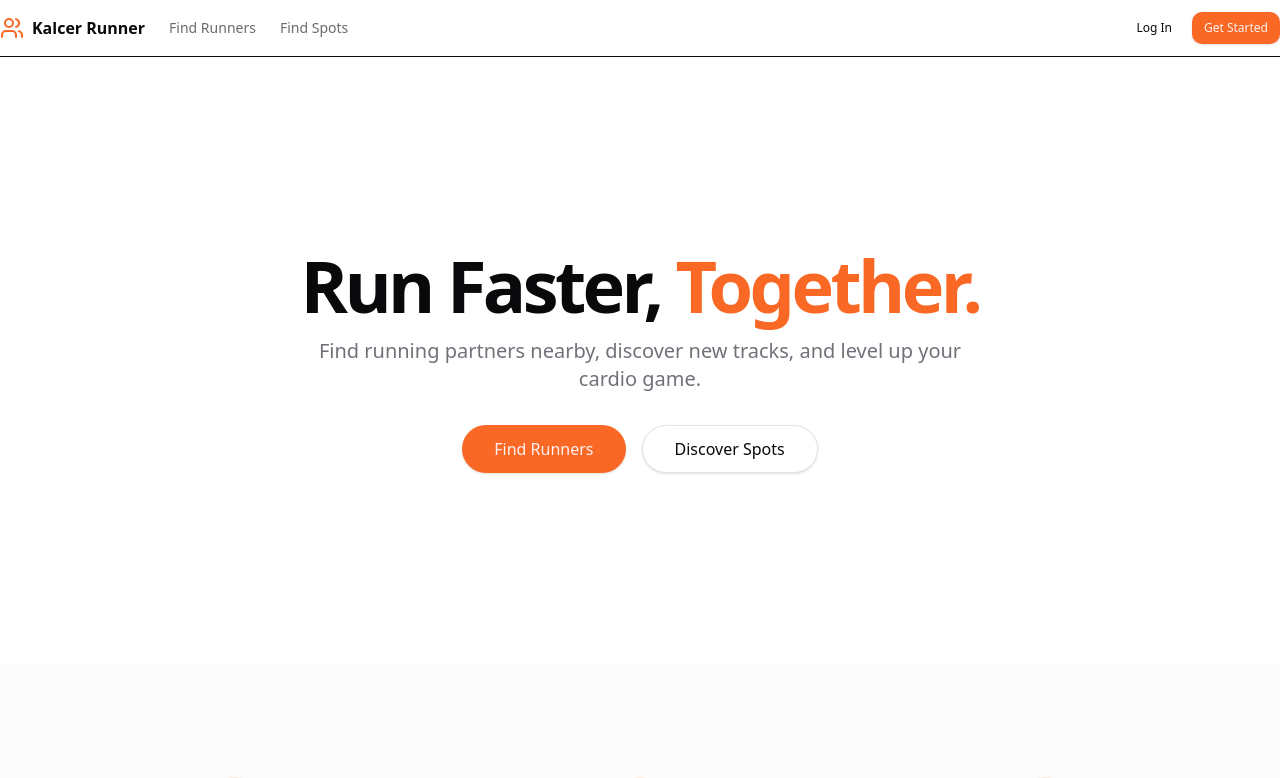
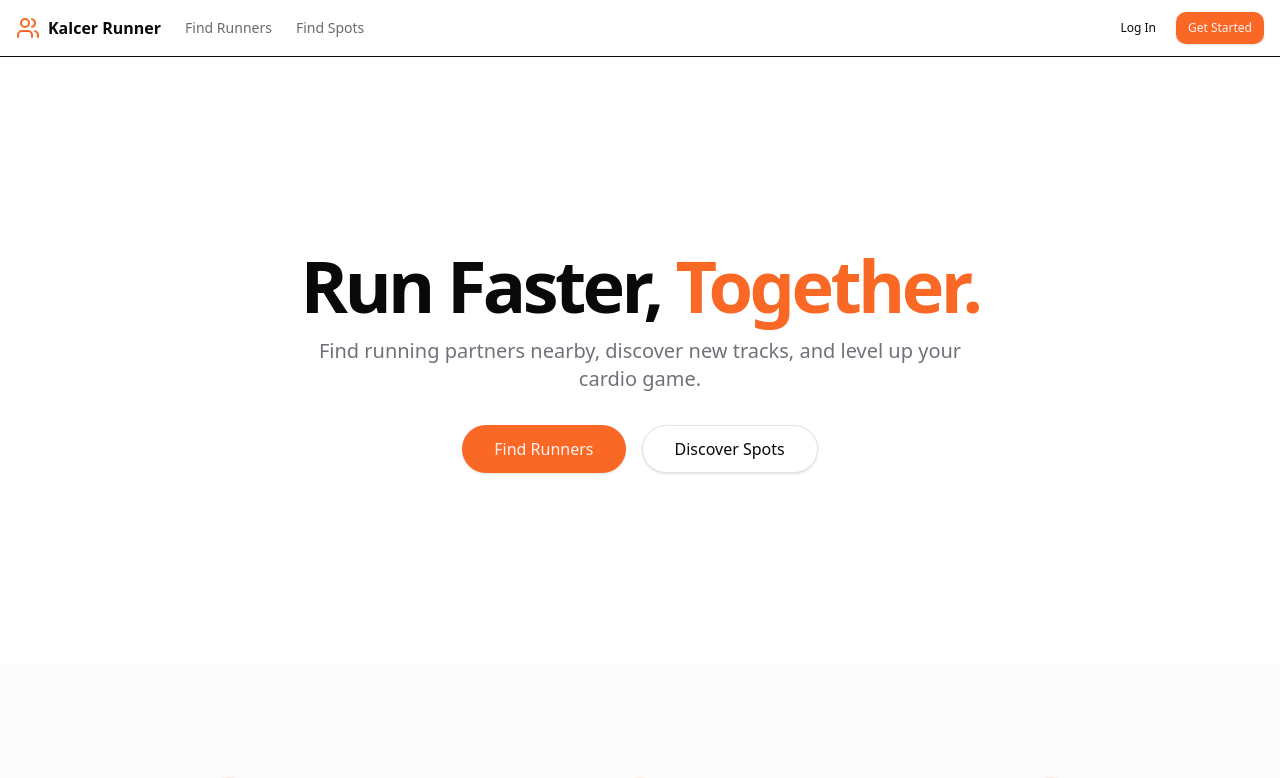
Before and after one commit to AnasHakimi/KalcerRunner, a Next.js app in the folder web/: page / in a window 1280 px wide. Shown: the top 778 px of the page. Built offline with nearby package versions, Linux system fonts and the light colour scheme.

Commit message:
Fix: Center content globally in containers

```diff
--- a/web/src/app/globals.css
+++ b/web/src/app/globals.css
@@ -84,3 +84,11 @@ body {
   font-family: var(--font-sans), system-ui, sans-serif;
   @apply antialiased selection:bg-primary/20 selection:text-primary;
 }
+
+/* Global Container Fix */
+.container {
+  margin-inline: auto;
+  padding-inline: 1rem;
+  max-width: 1400px;
+  /* Constraint for 2k/4k screens */
+}
```
